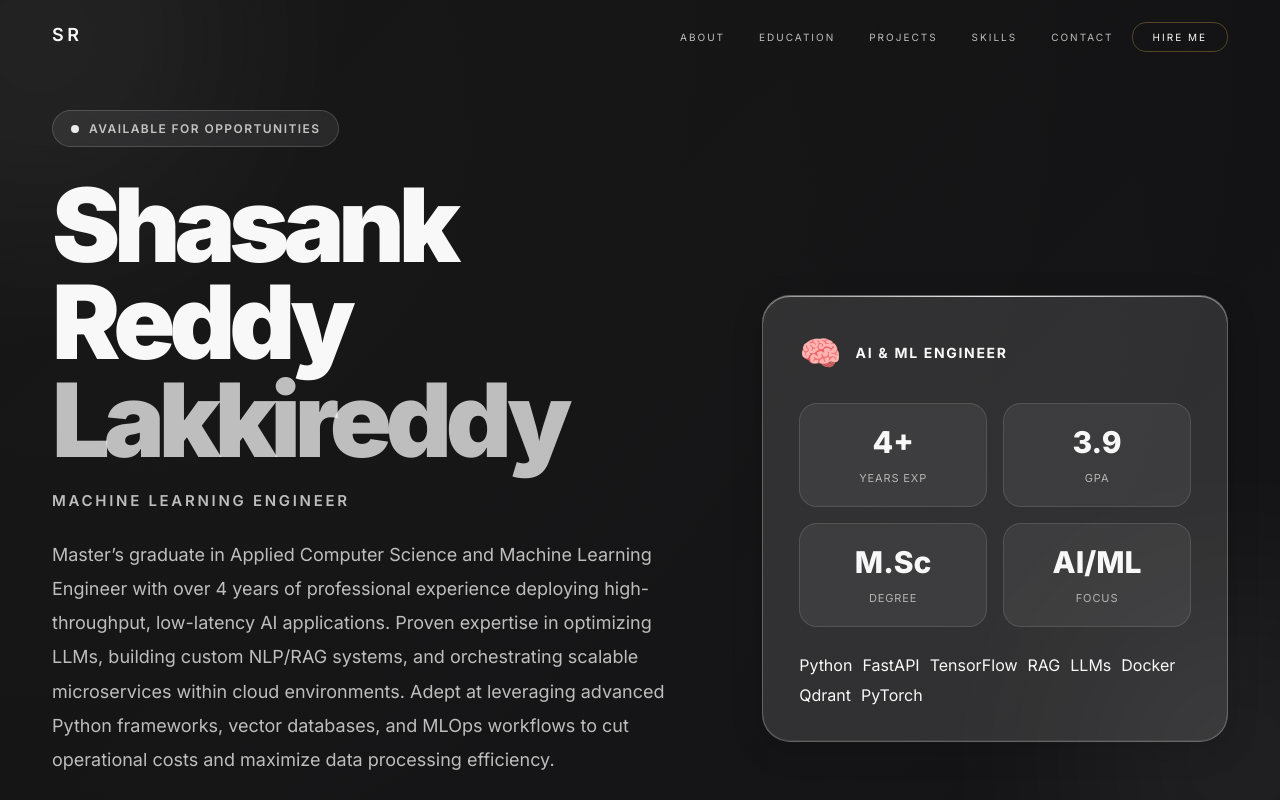
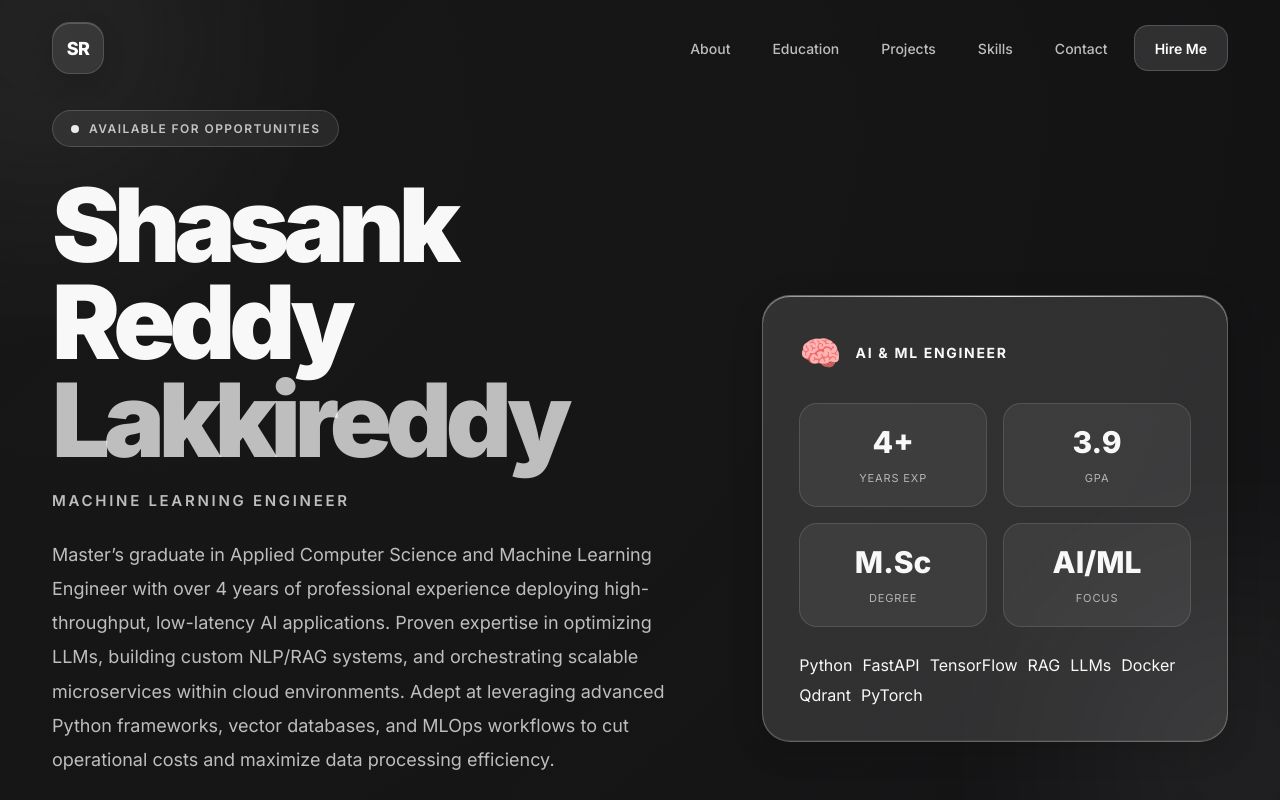
Before and after one commit to Rushikesh-9124/portfolio-shasank, a Next.js app: page / in a window 1280 px wide. Shown: the top 800 px of the page. Built offline with nearby package versions, Linux system fonts and the light colour scheme.

Commit message:
Update Navbar.module.css

```diff
--- a/src/components/Navbar.module.css
+++ b/src/components/Navbar.module.css
@@ -1,19 +1,37 @@
 .nav {
   position: fixed;
-  top: 0; left: 0; right: 0;
-  z-index: 100;
-  padding: 24px 0;
-  transition: background 0.5s, padding 0.5s, border-color 0.5s;
-  border-bottom: 1px solid transparent;
+
+  top: 0;
+  left: 0;
+  right: 0;
+
+  z-index: 1000;
+
+  padding: 22px 0;
+
+  transition:
+    padding 0.35s ease,
+    background 0.35s ease,
+    border-color 0.35s ease;
 }
 
-.nav.scrolled {
-  background: rgba(14, 13, 10, 0.92);
-  backdrop-filter: blur(16px);
-  -webkit-backdrop-filter: blur(16px);
+/* SCROLLED */
+
+.scrolled {
   padding: 14px 0;
-  border-bottom-color: rgba(197, 160, 80, 0.12);
+
+  background: rgba(255,255,255,0.06);
+
+  backdrop-filter: blur(18px);
+  -webkit-backdrop-filter: blur(18px);
+
+  border-bottom: 1px solid rgba(255,255,255,0.08);
+
+  box-shadow:
+    0 8px 30px rgba(0,0,0,0.12);
 }
+
+/* INNER */
 
 .inner {
   display: flex;
@@ -21,83 +39,261 @@
   justify-content: space-between;
 }
 
+/* LOGO */
+
 .logo {
-  font-family: var(--font-display);
-  font-size: 18px;
-  font-weight: 600;
-  letter-spacing: 0.2em;
-  color: var(--gold-light);
+  display: flex;
+  align-items: center;
+
   text-decoration: none;
-  text-transform: uppercase;
 }
 
-.dot { color: var(--gold); margin-left: 1px; }
+.logoGlass {
+  width: 52px;
+  height: 52px;
+
+  display: flex;
+  align-items: center;
+  justify-content: center;
+
+  border-radius: 18px;
+
+  background: rgba(255,255,255,0.1);
+
+  border: 1px solid rgba(255,255,255,0.14);
+
+  backdrop-filter: blur(14px);
+
+  box-shadow:
+    inset 0 1px 0 rgba(255,255,255,0.18),
+    0 8px 24px rgba(0,0,0,0.12);
+
+  color: white;
+
+  font-size: 18px;
+  font-weight: 800;
+
+  letter-spacing: -0.04em;
+
+  transition:
+    transform 0.3s ease,
+    background 0.3s ease;
+}
+
+.logoGlass:hover {
+  transform: translateY(-2px);
+
+  background: rgba(255,255,255,0.14);
+}
+
+/* LINKS */
 
 .links {
   display: flex;
   align-items: center;
-  gap: 2px;
+
+  gap: 10px;
+
   list-style: none;
 }
 
+/* NAV LINK */
+
 .link {
-  font-family: var(--font-display);
-  font-size: 10px;
-  letter-spacing: 0.2em;
-  text-transform: uppercase;
-  color: var(--text-secondary);
-  text-decoration: none;
-  padding: 8px 16px;
-  border-radius: var(--radius-sm);
-  transition: color 0.3s;
+  position: relative;
+
+  padding: 12px 16px;
+
+  border-radius: 14px;
+
+  color: rgba(255,255,255,0.72);
+
+  font-size: 14px;
+  font-weight: 500;
+
+  transition:
+    background 0.25s ease,
+    color 0.25s ease;
 }
-.link:hover { color: var(--gold-light); }
+
+.link:hover {
+  background: rgba(255,255,255,0.08);
+
+  color: white;
+}
+
+/* CTA */
 
 .cta {
-  font-family: var(--font-display);
-  font-size: 10px;
-  letter-spacing: 0.2em;
-  text-transform: uppercase;
-  color: var(--gold);
-  text-decoration: none;
-  padding: 8px 20px;
-  border: 1px solid rgba(197,160,80,0.35);
-  border-radius: var(--radius-sm);
-  transition: background 0.3s, color 0.3s;
+  height: 46px;
+
+  padding: 0 20px;
+
+  display: inline-flex;
+  align-items: center;
+  justify-content: center;
+
+  border-radius: 14px;
+
+  background: rgba(255,255,255,0.12);
+
+  border: 1px solid rgba(255,255,255,0.18);
+
+  backdrop-filter: blur(12px);
+
+  color: white;
+
+  font-size: 14px;
+  font-weight: 600;
+
+  transition:
+    transform 0.3s ease,
+    background 0.3s ease,
+    border-color 0.3s ease;
 }
-.cta:hover { background: var(--gold); color: var(--bg); }
+
+.cta:hover {
+  transform: translateY(-2px);
+
+  background: rgba(255,255,255,0.18);
+
+  border-color: rgba(255,255,255,0.26);
+}
+
+/* BURGER */
 
 .burger {
   display: none;
+
+  width: 48px;
+  height: 48px;
+
+  align-items: center;
+  justify-content: center;
   flex-direction: column;
+
   gap: 5px;
-  background: none;
+
   border: none;
+  outline: none;
+
   cursor: pointer;
-  padding: 4px;
+
+  border-radius: 14px;
+
+  background: rgba(255,255,255,0.08);
+
+  border: 1px solid rgba(255,255,255,0.12);
+
+  backdrop-filter: blur(12px);
 }
+
 .burger span {
-  display: block;
-  width: 22px;
-  height: 1px;
-  background: var(--gold);
-  transition: transform 0.3s, opacity 0.3s;
+  width: 20px;
+  height: 2px;
+
+  border-radius: 999px;
+
+  background: white;
+
+  transition: all 0.3s ease;
 }
-.burger.active span:nth-child(1) { transform: rotate(45deg) translate(4px, 4px); }
-.burger.active span:nth-child(2) { opacity: 0; }
-.burger.active span:nth-child(3) { transform: rotate(-45deg) translate(4px, -4px); }
 
-@media (max-width: 768px) {
-  .burger { display: flex; }
+/* BURGER ACTIVE */
+
+.active span:nth-child(1) {
+  transform: rotate(45deg) translate(5px, 5px);
+}
+
+.active span:nth-child(2) {
+  opacity: 0;
+}
+
+.active span:nth-child(3) {
+  transform: rotate(-45deg) translate(5px, -5px);
+}
+
+/* TABLET */
+
+@media (max-width: 900px) {
+  .burger {
+    display: flex;
+  }
+
   .links {
-    display: none;
     position: absolute;
-    top: 100%; left: 0; right: 0;
+
+    top: calc(100% + 12px);
+    left: 20px;
+    right: 20px;
+
     flex-direction: column;
+    align-items: stretch;
+
+    gap: 12px;
+
     padding: 20px;
-    background: rgba(14,13,10,0.98);
-    border-bottom: 1px solid var(--border);
+
+    border-radius: 24px;
+
+    background: rgba(255,255,255,0.1);
+
+    border: 1px solid rgba(255,255,255,0.16);
+
+    backdrop-filter: blur(22px);
+
+    box-shadow:
+      0 20px 40px rgba(0,0,0,0.18);
+
+    opacity: 0;
+    visibility: hidden;
+
+    transform: translateY(-10px);
+
+    transition:
+      opacity 0.3s ease,
+      visibility 0.3s ease,
+      transform 0.3s ease;
   }
-  .links.open { display: flex; }
-  .link, .cta { width: 100%; text-align: center; padding: 12px; }
+
+  .open {
+    opacity: 1;
+    visibility: visible;
+
+    transform: translateY(0);
+  }
+
+  .link {
+    width: 100%;
+
+    padding: 14px 16px;
+
+    border-radius: 14px;
+  }
+
+  .cta {
+    width: 100%;
+  }
 }
+
+/* MOBILE */
+
+@media (max-width: 640px) {
+  .nav {
+    padding: 18px 0;
+  }
+
+  .logoGlass {
+    width: 46px;
+    height: 46px;
+
+    font-size: 16px;
+  }
+
+  .links {
+    left: 16px;
+    right: 16px;
+
+    padding: 18px;
+  }
+}
```
